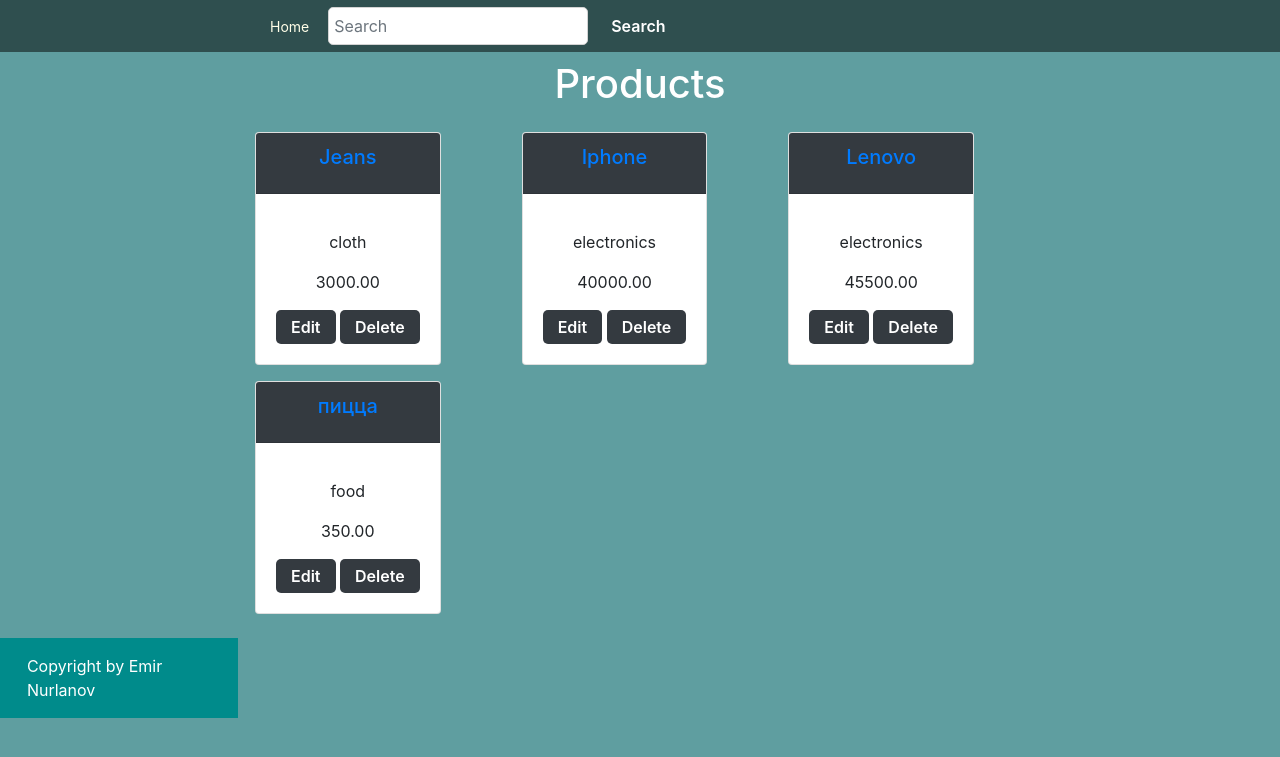
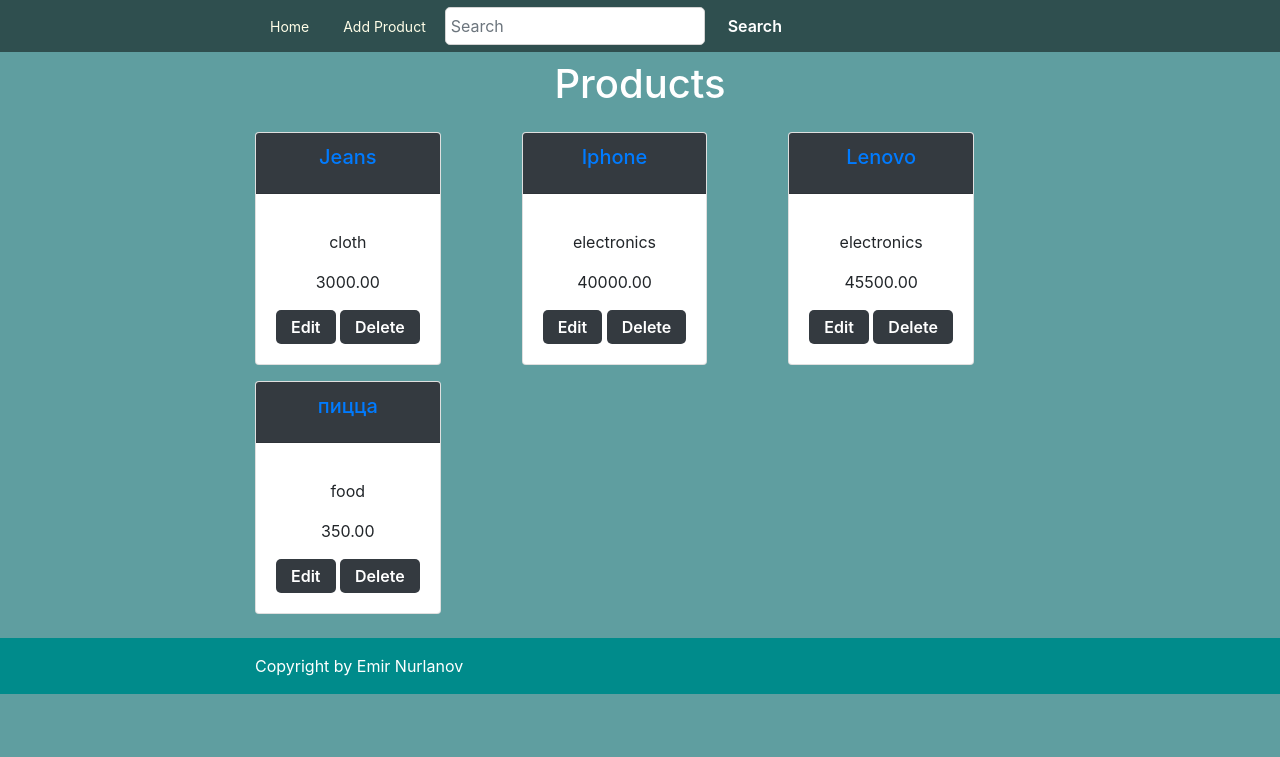
Before and after one commit to emirnur/homework-48, a Django app: page / in a window 1280 px wide. Shown: the top 757 px of the page. Run offline with Django 3.2, Linux system fonts and the light colour scheme; data comes from the database, SQL or seed files in the repository; parts of the project's set-up code (start-up, migrations or seed data) failed here and were passed over; some libraries are stand-ins or nearby versions.

Commit message:
add create and update functions

```diff
--- a/source/main/settings.py
+++ b/source/main/settings.py
@@ -37,6 +37,7 @@ INSTALLED_APPS = [
     'django.contrib.sessions',
     'django.contrib.messages',
     'django.contrib.staticfiles',
+    'widget_tweaks',
     'webapp',
 ]
 
--- a/source/main/urls.py
+++ b/source/main/urls.py
@@ -15,11 +15,15 @@ Including another URLconf
 """
 from django.contrib import admin
 from django.urls import path
-from webapp.views import index_view, product_detail_view, search_by_name
+from webapp.views import index_view, product_detail_view, search_by_name, product_create_view, \
+    product_update_view, product_delete_view
 
 urlpatterns = [
     path('admin/', admin.site.urls),
     path('', index_view, name='index'),
-    path('products/<int:pk>/', product_detail_view, name='product_detail'),
-    path('search/', search_by_name, name='search_by_name')
+    path('product/<int:pk>/', product_detail_view, name='product_detail'),
+    path('search/', search_by_name, name='search_by_name'),
+    path('product/add/', product_create_view, name='product_add'),
+    path('product/<int:pk>/update', product_update_view, name='product_update'),
+    path('product/<int:pk>/delete', product_delete_view, name='product_delete'),
 ]
--- a/source/webapp/forms.py
+++ b/source/webapp/forms.py
@@ -1,4 +1,17 @@
 from django import forms
+from django.forms import widgets
+from webapp.models import PRODUCT_CATEGORY_CHOICES
+
 
 class SearchForm(forms.Form):
     search = forms.CharField(max_length=200, required=True, label='Поиск')
+
+
+class ProductForm(forms.Form):
+    name = forms.CharField(max_length=100, required=True, label='Название', widget=widgets.TextInput(
+        attrs={'placeholder': 'Название'}))
+    description = forms.CharField(max_length=2000, required=False, label='Описание',
+                                  widget=widgets.Textarea)
+    category = forms.ChoiceField(choices=PRODUCT_CATEGORY_CHOICES, required=True, label='Категория')
+    amount = forms.IntegerField(min_value=0, label='Остаток')
+    price = forms.DecimalField(max_digits=7, decimal_places=2, label='Цена')
--- a/source/webapp/models.py
+++ b/source/webapp/models.py
@@ -1,14 +1,13 @@
 from django.db import models
 
-
 PRODUCT_OTHER_CHOICE = 'other'
-PRODUCT_CATEGORY_CHOICES = (
+PRODUCT_CATEGORY_CHOICES = [
     (PRODUCT_OTHER_CHOICE, 'Другое'),
     ('food', 'Еда'),
     ('drink', 'Вода'),
     ('cloth', 'Одежда'),
     ('electronics', 'Электроника')
-)
+]
 
 
 class Product(models.Model):
@@ -20,4 +19,4 @@ class Product(models.Model):
     price = models.DecimalField(max_digits=7, decimal_places=2, verbose_name='Цена')
 
     def __str__(self):
-        return self.name
+        return str(self.name)
--- a/source/webapp/static/css/style.css
+++ b/source/webapp/static/css/style.css
@@ -7,7 +7,6 @@ body{
     background-color: cadetblue;
     margin-top: 60px;
     overflow-wrap: break-word;
-    height: 100%;
 }
 
 .container {
@@ -129,7 +128,5 @@ body{
     flex-grow: 1;
 }
 .footer{
-    position: fixed;
     background-color: darkcyan;
-    flex: 0 0 auto;;
 }
--- a/source/webapp/templates/index.html
+++ b/source/webapp/templates/index.html
@@ -1,5 +1,6 @@
 {% extends 'base.html' %}
 {% block menu %}
+    <li><a href="{% url 'product_add' %}">Add Product</a></li>
     <li class="ml-auto">
         <form class="form-inline my-2 my-lg-0"  action="{% url "search_by_name" %}">
           <input class="form-control mr-sm-2" type="search" placeholder="Search" aria-label="Search" name="search">
@@ -22,8 +23,8 @@
                     <p>{{ product.category }}</p>
                     <p>{{ product.price }}</p>
                     <div>
-                        <a href="" class="btn btn-dark">Edit</a>
-                        <a href="" class="btn btn-dark">Delete</a>
+                        <a href="{% url "product_update" product.pk %}" class="btn btn-dark">Edit</a>
+                        <a href="{% url 'product_delete' product.pk %}" class="btn btn-dark">Delete</a>
                     </div>
                 </div>
             </div>
--- a/source/webapp/views.py
+++ b/source/webapp/views.py
@@ -1,6 +1,6 @@
-from django.shortcuts import render, get_object_or_404
+from django.shortcuts import render, get_object_or_404, redirect
 from webapp.models import Product
-from webapp.forms import SearchForm
+from webapp.forms import SearchForm, ProductForm
 
 
 def index_view(request):
@@ -11,12 +11,14 @@ def index_view(request):
         'search_form': search_form
     })
 
+
 def product_detail_view(request, pk):
     product = get_object_or_404(Product, pk=pk)
 
     return render(request, 'product.html', context={
         'product': product
     })
+
 
 def search_by_name(request, *args, **kwargs):
     search = request.GET.get('search')
@@ -25,4 +27,52 @@ def search_by_name(request, *args, **kwargs):
     return render(request, 'index.html', context={
         'products': products,
         'form': form,
-})
+    })
+
+
+def product_create_view(request, *args, **kwargs):
+    if request.method == 'GET':
+        form = ProductForm()
+        return render(request, 'product_create.html', context={
+            'form': form
+        })
+    elif request.method == 'POST':
+        form = ProductForm(data=request.POST)
+        if form.is_valid():
+            product = Product.objects.create(
+                name=form.cleaned_data['name'],
+                description=form.cleaned_data['description'],
+                category=form.cleaned_data['category'],
+                amount=form.cleaned_data['amount'],
+                price=form.cleaned_data['price'],
+            )
+            return redirect('product_detail', pk=product.pk)
+        else:
+            return render(request, 'product_create.html', context={
+                'form': form
+            })
+
+
+def product_update_view(request, pk):
+    product = get_object_or_404(Product, pk=pk)
+    if request.method == 'GET':
+        form = ProductForm(data={
+            'name': product.name,
+            'description': product.description,
+            'category': product.category,
+            'amount': product.amount,
+            'price': product.price
+        })
+        return render(request, 'update.html', context={'form': form, 'product': product})
+    elif request.method == 'POST':
+        form = ProductForm(data=request.POST)
+        if form.is_valid():
+            product.name = form.cleaned_data['name']
+            product.description = form.cleaned_data['description']
+            product.category = form.cleaned_data['category']
+            product.amount = form.cleaned_data['amount']
+            product.price = form.cleaned_data['price']
+            product.save()
+            return redirect('product_detail', pk=product.pk)
+        else:
+            return render(request, 'update.html', context={'form': form, 'product': product})
```
Also changed, not shown: source/webapp/templates/delete.html (added, +11 -0 lines), source/webapp/templates/partial/product_form.html (added, +24 -0 lines), source/webapp/templates/product_create.html (added, +8 -0 lines), source/webapp/templates/update.html (added, +9 -0 lines).
